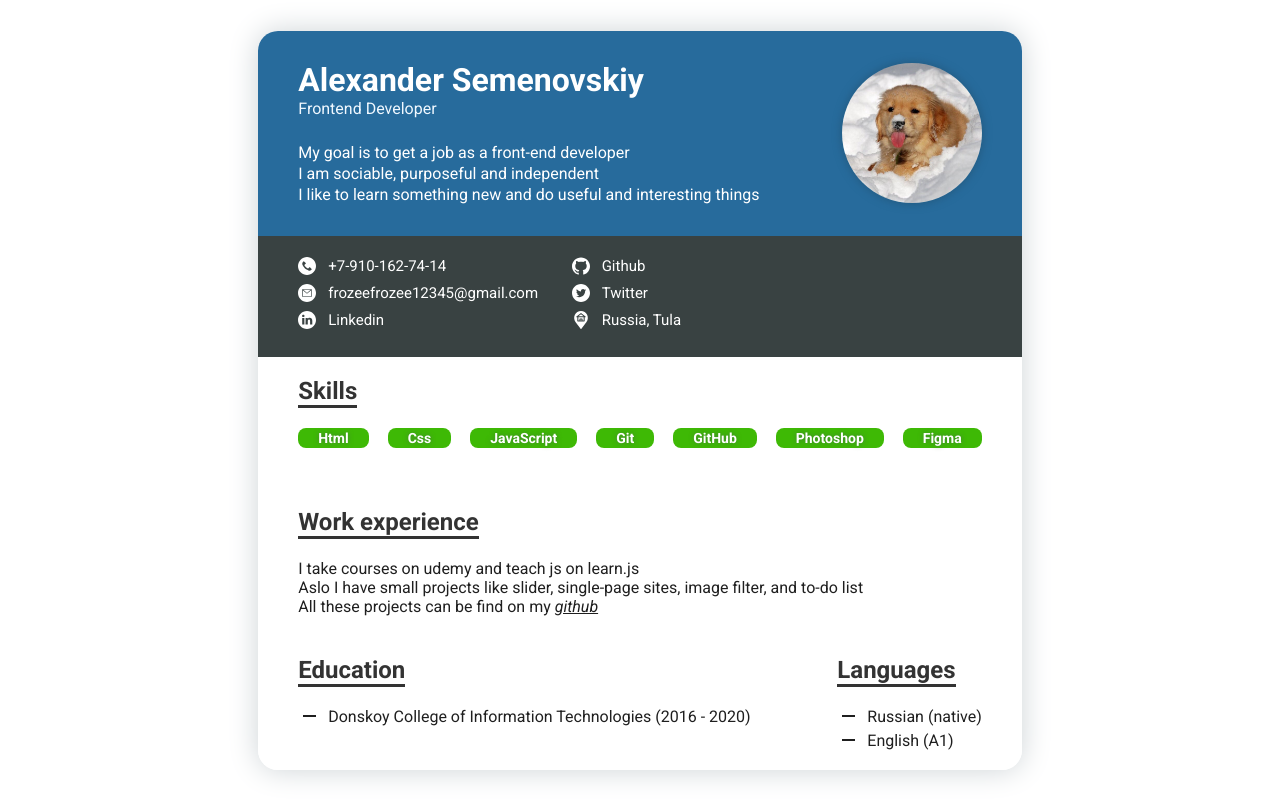
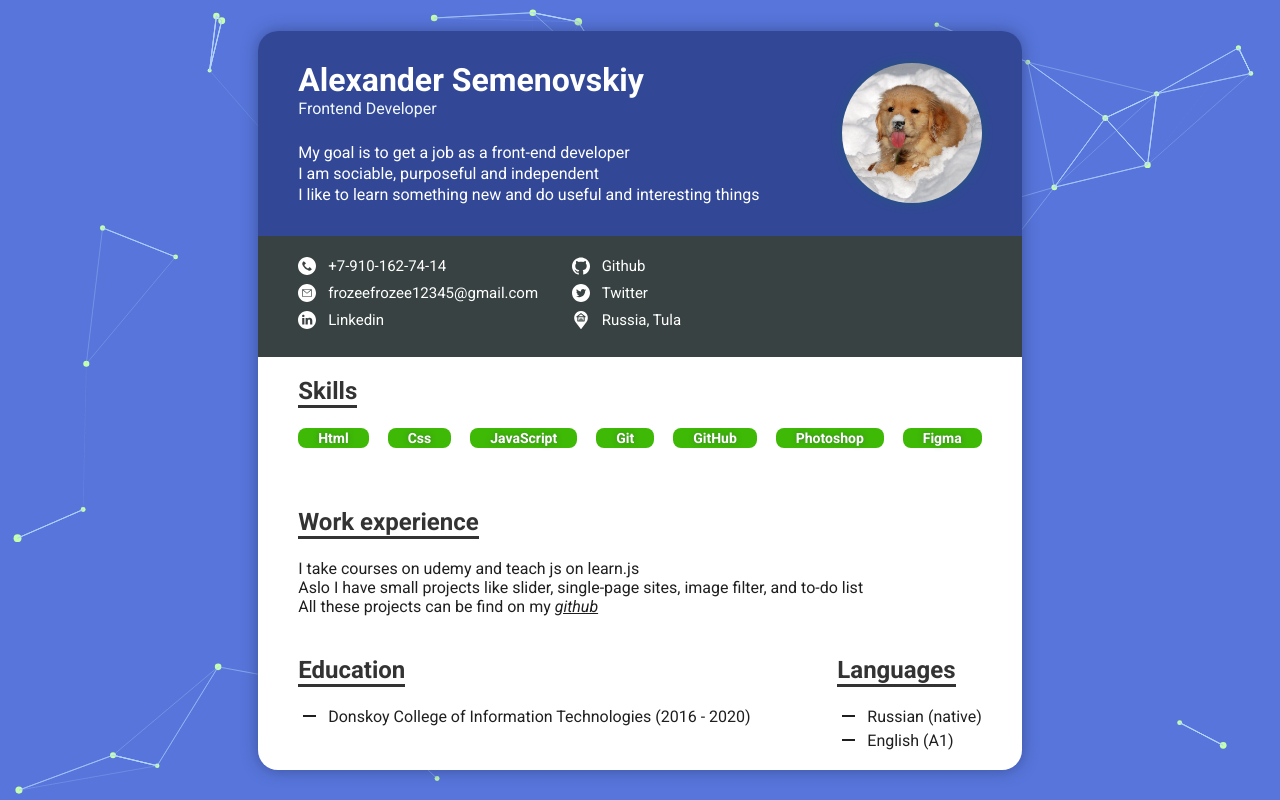
Before and after one commit to djmambos/rsschool-cv, a plain HTML site: page index.html in a window 1280 px wide. Drawn offline with Linux system fonts and the light colour scheme.

Commit message:
fix: correct background

```diff
--- a/css/style.css
+++ b/css/style.css
@@ -9,6 +9,12 @@
 *::selection {
   background-color: rgb(87, 117, 218);
   color: #1f1f1f;
+}
+
+canvas {
+  position: fixed;
+  top: 0;
+  left: 0;
 }
 
 body {
@@ -23,10 +29,11 @@ img {
 }
 
 .wrapper {
+  z-index: 2;
   max-width: 800px;
   margin: 0 auto;
   border-radius: 20px;
-  box-shadow: 0px 0px 30px #cdd3d6;
+  box-shadow: 0px 0px 15px #3c529a;
 }
 
 .container {
@@ -106,7 +113,7 @@ section {
 
 header {
   width: 100%;
-  background-color: #276b9c;
+  background-color: #324896;
   border-radius: 20px 20px 0 0 ;
 }
 
--- a/index.html
+++ b/index.html
@@ -118,5 +118,8 @@
         </div>
       </div>
     </div>
+
+    <canvas id="canvas"></canvas>
+    <script src="script.js"></script>
   </body>
 </html>
--- a/script.js
+++ b/script.js
@@ -9,9 +9,9 @@
 
 			//YOU CAN CHANGE OPTIONS HERE. DO NOT REALLY MESS WITH STUFF BELOW THAT
 			opts = { //Options, you can change those
-				backgroundColor: "#222",
-				particleColor: "#fcfcfc",
-				particleAmount: 70,
+				backgroundColor: "rgb(87, 117, 218)",
+				particleColor: "#c5ffab",
+				particleAmount: 50,
 				defaultSpeed: 1,
 				addedSpeed: 2,
 
@@ -74,7 +74,7 @@
 					var opacity = 1 - distance/opts.communicationRadius;
 					if (opacity > 0){ //Draws the line
 						canvas.lineWidth = opacity;
-						canvas.strokeStyle = "rgba(255,255,255,0.5)";
+						canvas.strokeStyle = "#b8d8ff";
 						canvas.beginPath();
 						canvas.moveTo(point1.x, point1.y);
 						canvas.lineTo(father[i].x, father[i].y);
```
